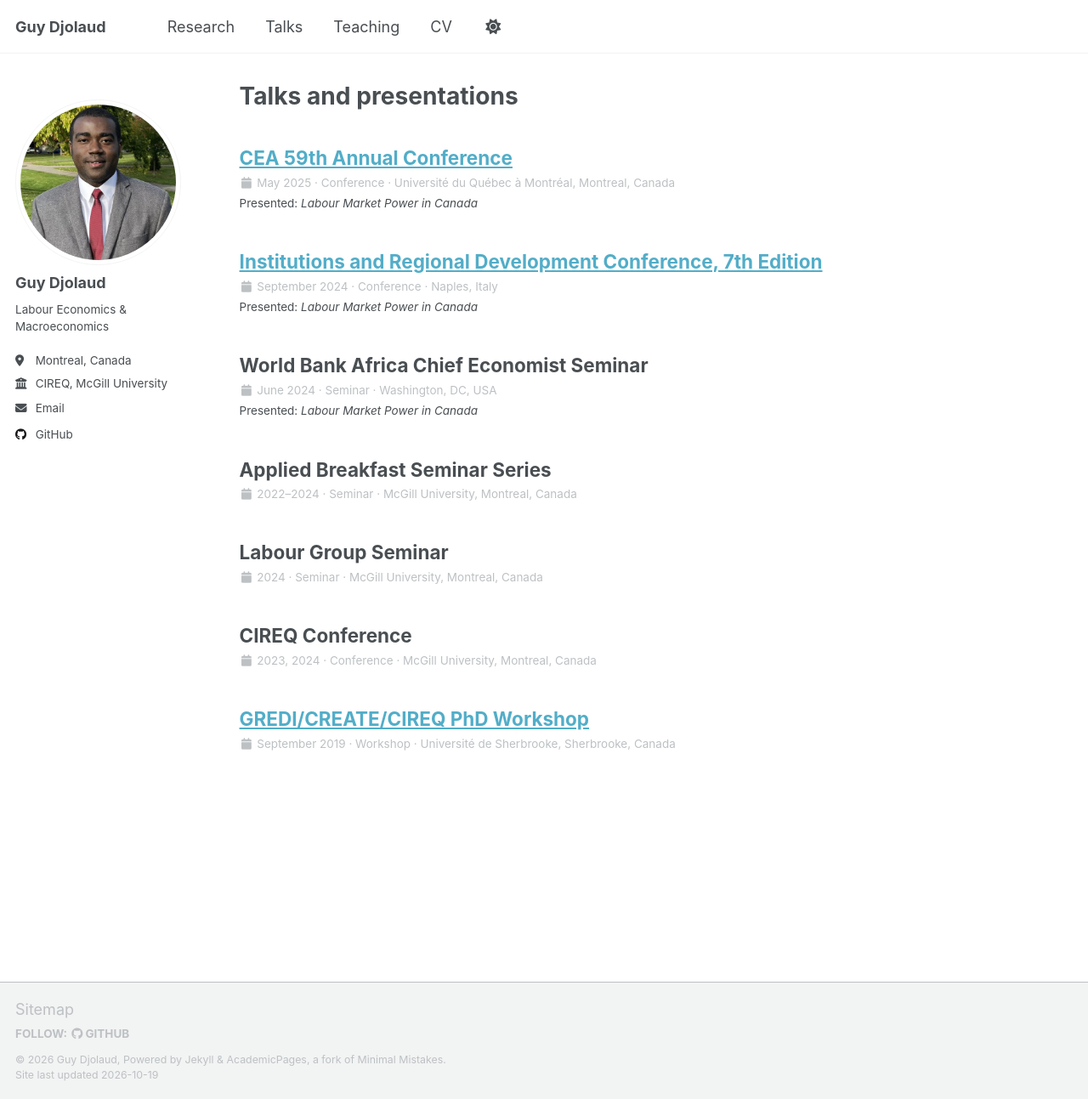
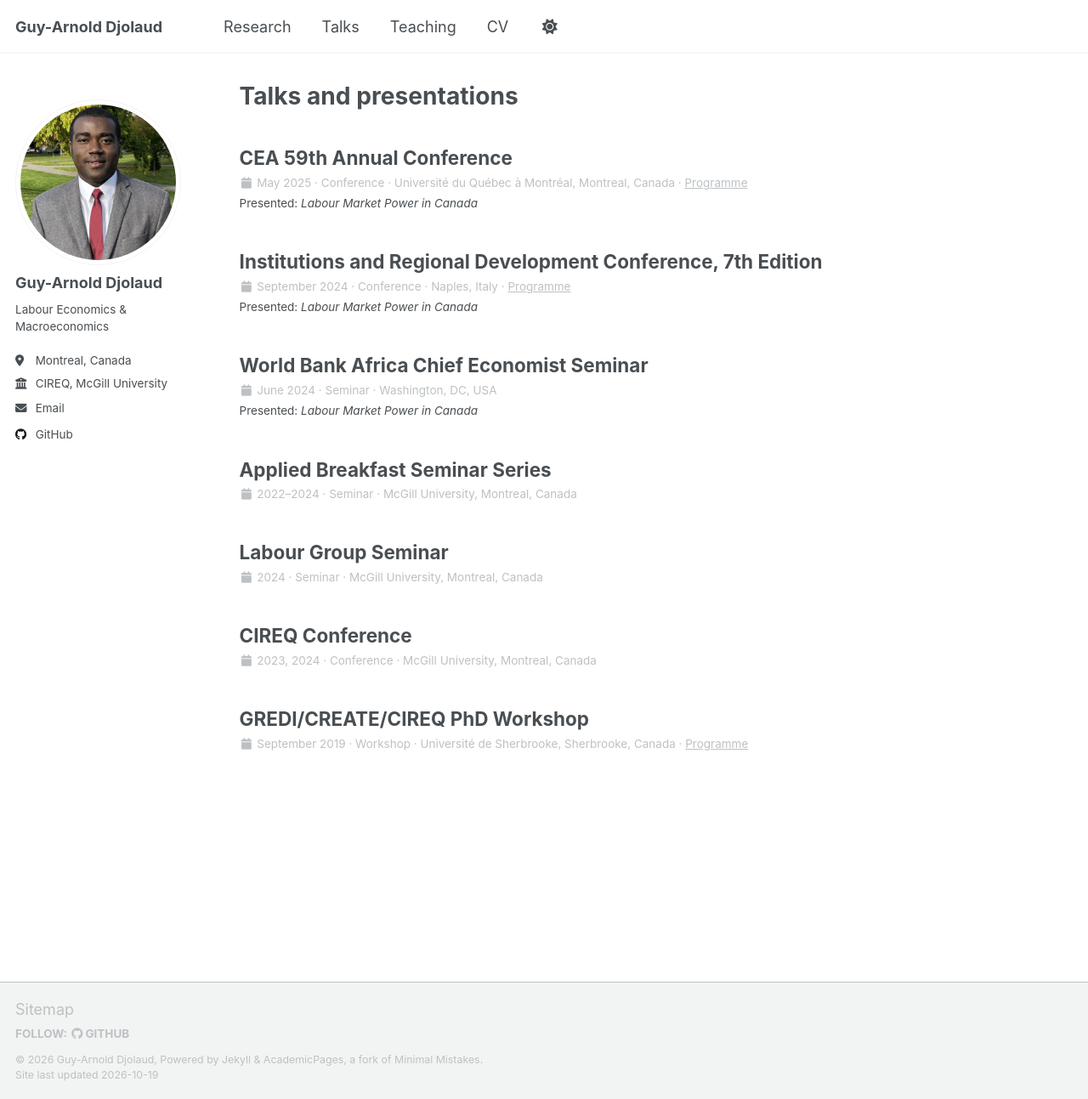
Before and after one commit to Guy-Djolaud/Guy-Djolaud.github.io, a Jekyll site: the page built from _pages/talks.html, in a window 1280 px wide and 1293 px high. Shown: the whole window at 85% size. Built offline with Jekyll 4.4.1, drawn with Linux system fonts in a browser that asks for light colours.

Commit message:
Name Guy-Arnold Djolaud; abstracts on Research page; consistent talks
- Use "Guy-Arnold Djolaud" everywhere (site title, sidebar, CV)
- Research page shows each abstract directly; first section renamed "Research Papers"
- Talks: plain titles, programme link moved to the meta line

```diff
--- a/_config.yml
+++ b/_config.yml
@@ -9,10 +9,10 @@
 # Basic Site Settings
 locale                   : "en-US"
 site_theme               : "default" # Currently available options are "default", "air"
-title                    : "Guy Djolaud"
+title                    : "Guy-Arnold Djolaud"
 title_separator          : "-"
-name                     : &name "Guy Djolaud"
-description              : &description "Guy Djolaud, economist at McGill University: labour market power, macroeconomic shocks and fiscal policy."
+name                     : &name "Guy-Arnold Djolaud"
+description              : &description "Guy-Arnold Djolaud, economist at McGill University: labour market power, macroeconomic shocks and fiscal policy."
 url                      : https://Guy-Djolaud.github.io # The base hostname & protocol for your site e.g. "https://[your GitHub username].github.io",
                                                            # or if you already have some other page hosted on Github then use "https://[your GitHub username].github.io/[Your Repo Name]"
 baseurl                  : "" # the subpath of your site, e.g. "/blog"
@@ -24,7 +24,7 @@
 author:
   # Biographic information
   avatar           : "profile.jpg"
-  name             : "Guy Djolaud"
+  name             : "Guy-Arnold Djolaud"
   pronouns         : # example: "she/her"
   bio              : "Labour Economics & Macroeconomics"
   location         : "Montreal, Canada"
@@ -82,7 +82,7 @@
 # Publication Category - The following the list of publication categories and their headings
 publication_category:
   research:
-    title: 'Research'
+    title: 'Research Papers'
   working:
     title: 'Working Papers'
   policy:
--- a/_includes/archive-single-talk.html
+++ b/_includes/archive-single-talk.html
@@ -25,17 +25,12 @@
           alt="">
       </div>
     {% endif %}
-    <h2 class="archive__item-title" itemprop="headline">
-      {% if post.link %}
-        <a href="{{ post.link }}" target="_blank" rel="noopener">{{ title }}</a>
-      {% else %}
-        {{ title }}
-      {% endif %}
-    </h2>
+    <h2 class="archive__item-title" itemprop="headline">{{ title }}</h2>
     <p class="page__meta">
       <i class="fa fa-fw fa-calendar" aria-hidden="true"></i> {% if post.date_label %}{{ post.date_label }}{% else %}{{ post.date | date: '%B %Y' }}{% endif %}
       {% if post.type %} &middot; {{ post.type }}{% endif %}
       {% if post.location %} &middot; {{ post.location }}{% endif %}
+      {% if post.link %} &middot; <a href="{{ post.link }}" target="_blank" rel="noopener">Programme</a>{% endif %}
     </p>
     {% if post.venue and post.venue != "" %}<p class="archive__item-excerpt" itemprop="description">Presented: <em>{{ post.venue }}</em></p>{% endif %}
     {% if post.excerpt %}<p class="archive__item-excerpt" itemprop="description">{{ post.excerpt | markdownify }}</p>{% endif %}
--- a/_includes/archive-single.html
+++ b/_includes/archive-single.html
@@ -52,6 +52,10 @@
     <p class="archive__item-excerpt" itemprop="description"><p>{{ post.excerpt | markdownify | remove: '<p>' | remove: '</p>' }}<strong><a href="{{ base_path }}{{ post.url }}" rel="permalink"> Read more</a></strong></p></p>
     {% endif %}
 
+{% if include.show_abstract and post.content != "" %}
+  <div class="pub-abstract">{{ post.content }}</div>
+{% endif %}
+
 {% if post.citation %}
   <p>Recommended citation: {{ post.citation }}</p>
 {% endif %}
--- a/_pages/publications.html
+++ b/_pages/publications.html
@@ -24,7 +24,7 @@
         <h2>{{ category[1].title }}</h2><hr />
         {% assign title_shown = true %}
       {% endunless %}
-      {% include archive-single.html %}
+      {% include archive-single.html show_abstract=true %}
     {% endfor %}
   {% endfor %}
 {% else %}
--- a/assets/css/main.scss
+++ b/assets/css/main.scss
@@ -63,6 +63,13 @@
   color: #7a5a1e;
 }
 
+/* Abstracts shown directly on the Research page */
+.pub-abstract p {
+  font-size: 0.85em;
+  line-height: 1.6;
+  margin: 0.4em 0 0.6em;
+}
+
 /* Smaller on mobile */
 @media (max-width: 768px) {
   .author__avatar img {
```
Also changed, not shown: README.md (+1 -1 lines), _publications/2025-10-15-monetary-union-insurance.md (+1 -3 lines), 1 other file.
